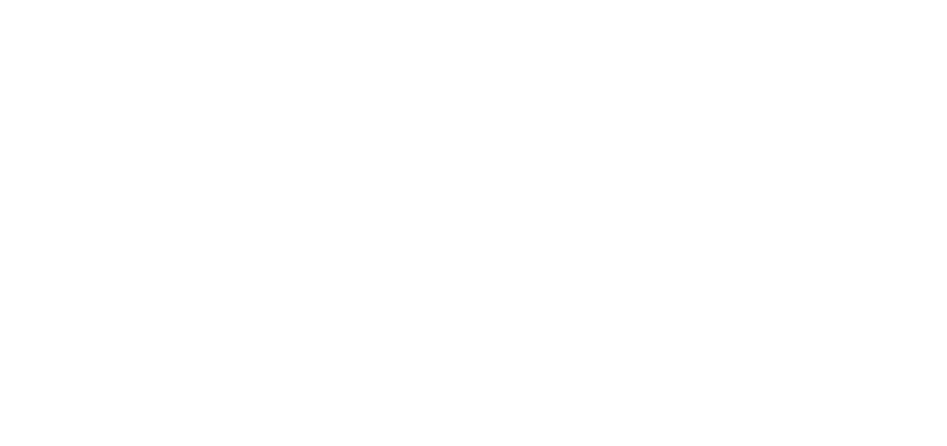
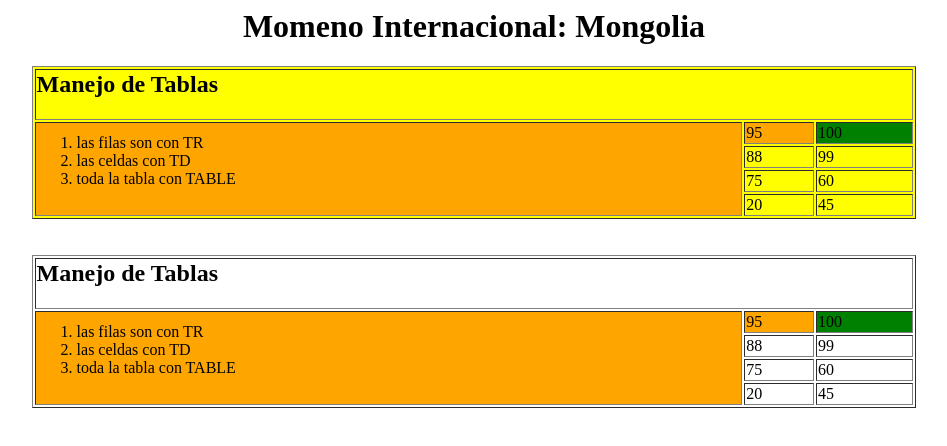
Before and after one commit to juanfelipfrost/mongolandia.github.io, a plain HTML site: page index.html in a window 1280 px wide. Shown: the whole page, without its empty margins (166-1113 px from the left). Drawn offline with Linux system fonts and the light colour scheme.

Commit message:
Create index.html

```diff
--- a/index.html
+++ b/index.html
@@ -1 +1,54 @@
 <html>
+
+ <head>
+<title>Mongolia</title>
+<link rel="shortcut icon" type="image/x-icon" href="favicon3.ico">
+</head>
+
+<center>
+ <body>
+<h1>Momeno Internacional: Mongolia</h1>
+<table border=1 width=70% bgcolor=yellow>
+<Tr>
+<Td colspan=3><h2>Manejo de Tablas</h2></Td></Tr>
+<Tr bgcolor=orange>
+<Td rowspan=4>
+<OL><li>las filas son con TR</li>
+<li>las celdas con TD</li>
+<li>toda la tabla con TABLE</li>
+</OL>
+</Td><Td>95</Td><Td bgcolor=green>100</Td></Tr>
+<Tr>
+<Td>88</Td><Td>99</Td></Tr>
+<Tr>
+<Td>75</Td><Td>60</Td></Tr>
+<Tr>
+<Td>20</Td><Td>45</Td></Tr>
+</table>
+<br/>
+<br/>
+<table border=1 width=70%>
+<Tr>
+<Td colspan=3><h2>Manejo de Tablas</h2></Td></Tr>
+<Tr bgcolor=orange>
+<Td rowspan=4>
+<OL><li>las filas son con TR</li>
+<li>las celdas con TD</li>
+<li>toda la tabla con TABLE</li>
+</OL>
+</Td><Td>95</Td><Td bgcolor=green>100</Td></Tr>
+<Tr>
+<Td>88</Td><Td>99</Td></Tr>
+<Tr>
+<Td>75</Td><Td>60</Td></Tr>
+<Tr>
+<Td>20</Td><Td>45</Td></Tr>
+</table>
+
+
+
+
+
+   </center>
+</body>
+</html>
```
